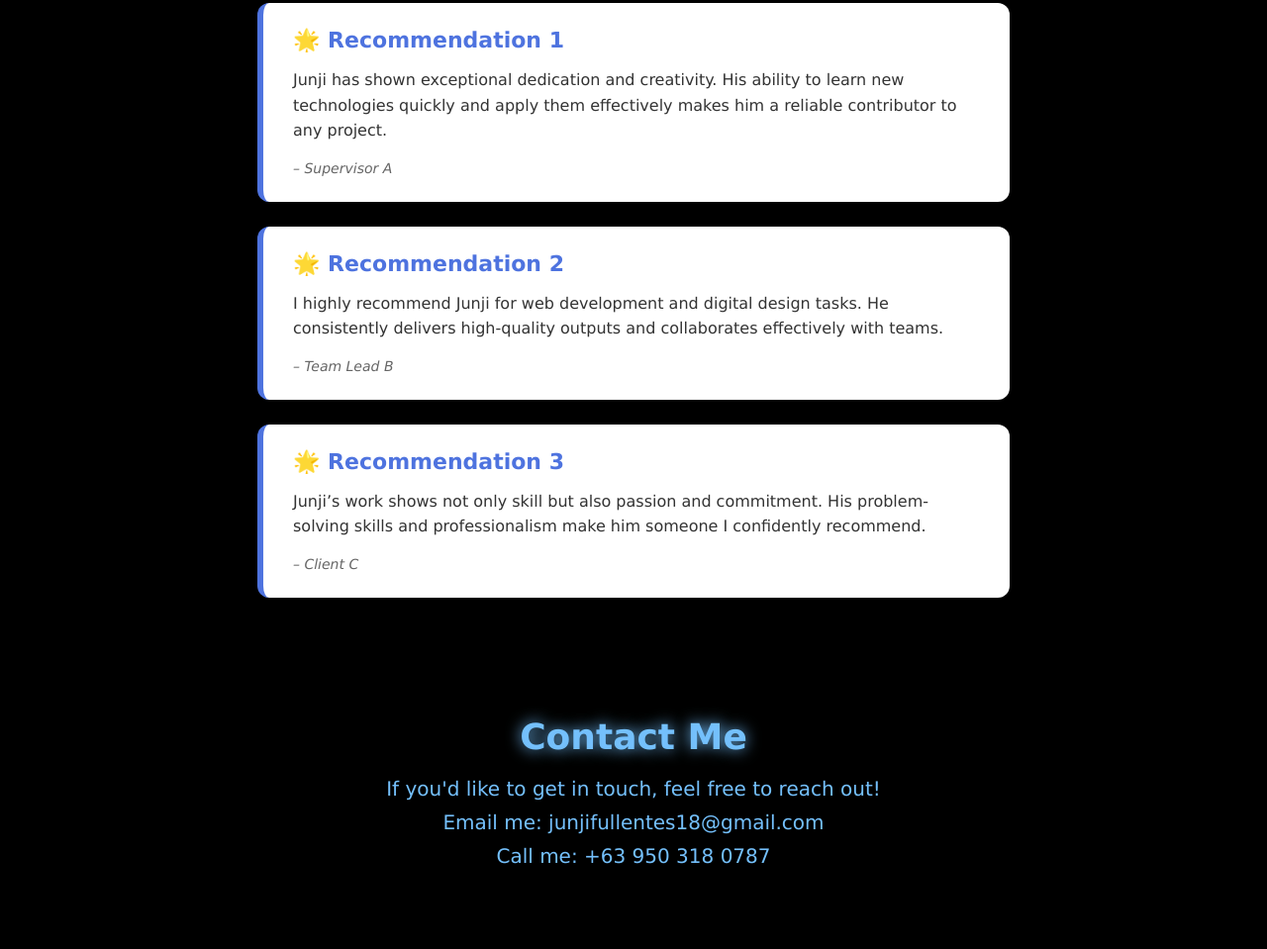
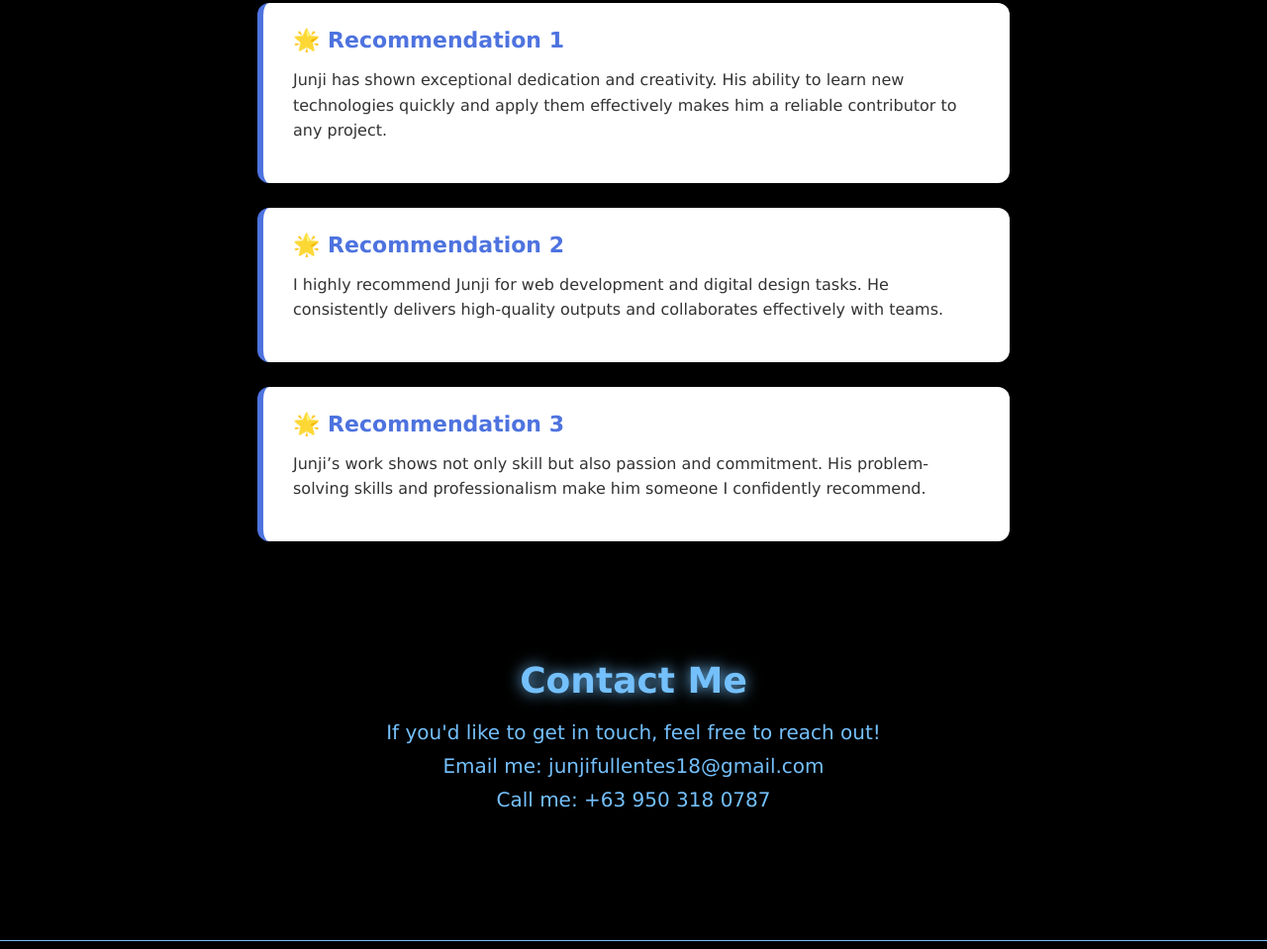
Before and after one commit to 0909823027Fullentes/Eportfolio, a plain HTML site: page website.html in a window 1280 px wide. Shown: the part 5817-6776 px from the top of the page at 99% size. Drawn offline with Linux system fonts and the light colour scheme.

Commit message:
website.html

```diff
--- a/website.html
+++ b/website.html
@@ -239,7 +239,6 @@
                     Junji has shown exceptional dedication and creativity. His ability to learn new technologies quickly
                     and apply them effectively makes him a reliable contributor to any project.
                 </p>
-                <span class="recommend-author">– Supervisor A</span>
         </div>
 
             <div class="recommend-box">
@@ -248,7 +247,6 @@
                     I highly recommend Junji for web development and digital design tasks.
                     He consistently delivers high-quality outputs and collaborates effectively with teams.
                 </p>
-                <span class="recommend-author">– Team Lead B</span>
             </div>
 
         <div class="recommend-box">
@@ -257,7 +255,6 @@
                 Junji’s work shows not only skill but also passion and commitment.
                 His problem-solving skills and professionalism make him someone I confidently recommend.
             </p>
-            <span class="recommend-author">– Client C</span>
         </div>
     </section>
 
```
